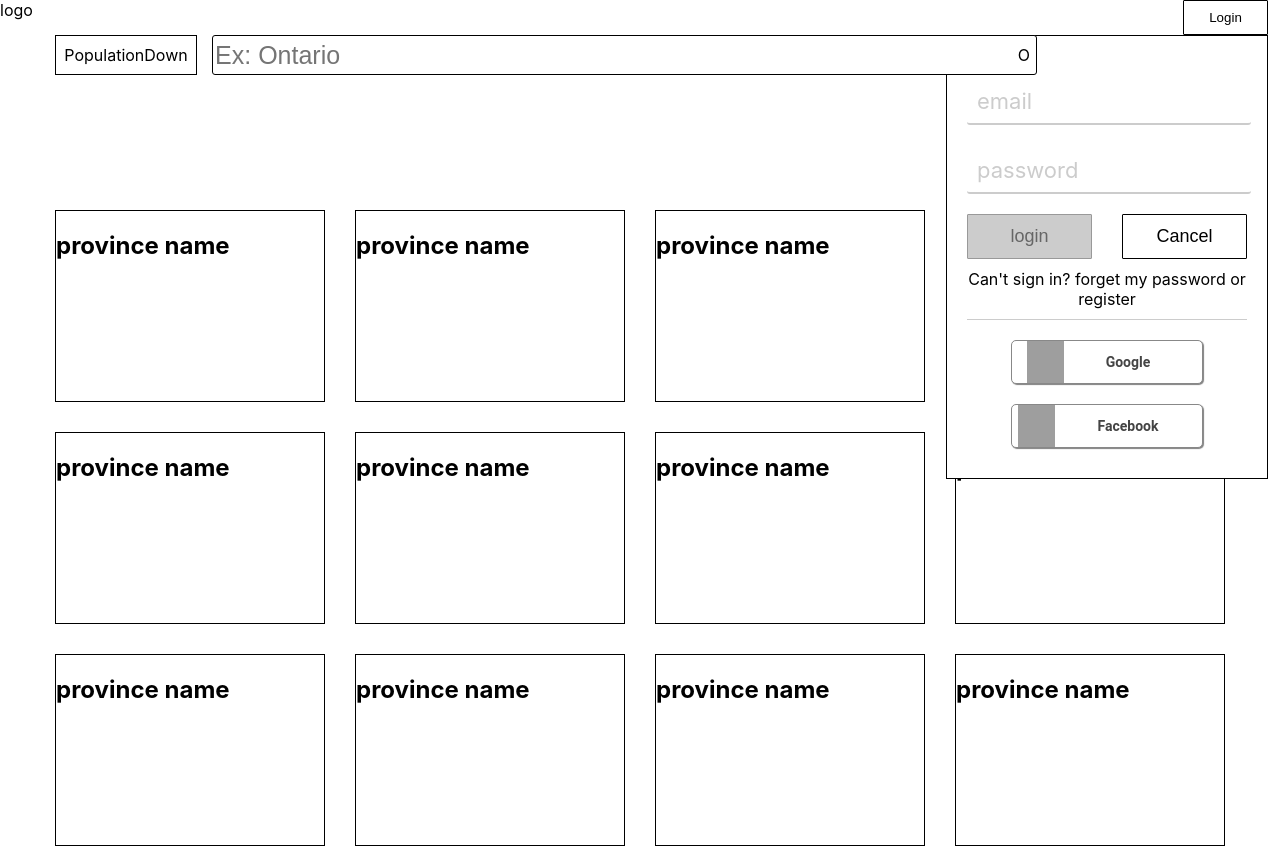
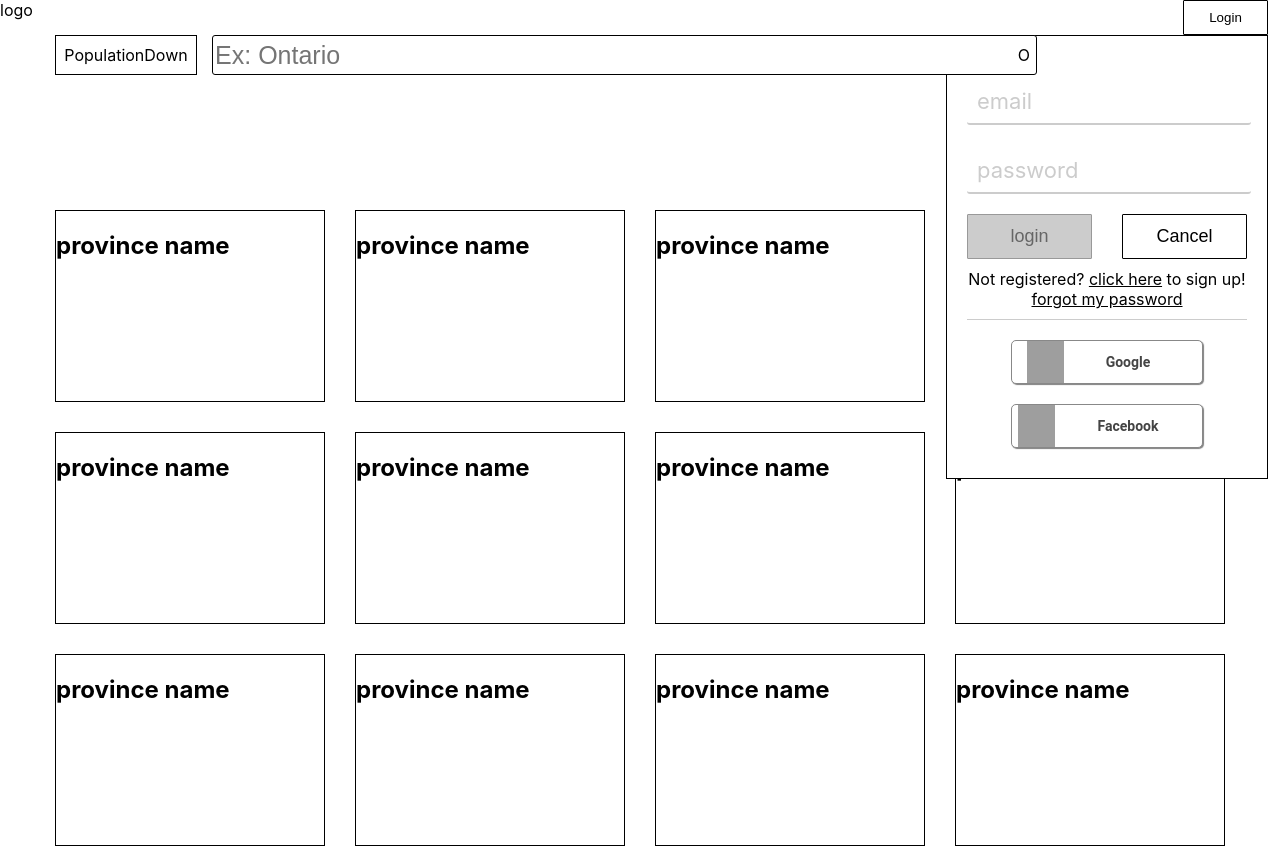
Before and after one commit to leost3/collegecanada, a React (Create React App) app: page / in a window 1280 px wide. Shown: the top 848 px of the page. Built offline with nearby package versions, Linux system fonts and the light colour scheme; grey boxes are pictures that could not be loaded.

Commit message:
signup link and forgot password included

```diff
--- a/src/shared/components/UIElements/LoginWindow/LoginWindow.js
+++ b/src/shared/components/UIElements/LoginWindow/LoginWindow.js
@@ -60,7 +60,7 @@ const LoginWindow = ({ closeLogin }) => {
 
   const email = formState.inputs.email.value;
   const password = formState.inputs.password.value;
-  // const {email, password} = formState.inputs[]
+
   const authenticateUser = (e, email, password) => {
     e.preventDefault();
     closeLogin();
@@ -100,7 +100,15 @@ const LoginWindow = ({ closeLogin }) => {
           </Button>
         </div>
         <span className="register">
-          Can't sign in? forget my password or register{" "}
+          Not registered?{" "}
+          <span className="sign-up">
+            {" "}
+            <u>click here</u>
+          </span>{" "}
+          to sign up!{" "}
+        </span>
+        <span className="forgot-password">
+          <u>forgot my password</u>
         </span>
         <div className="popover-socialmedia">
           <SocialmediaSigninButton socialmedia="google" />
--- a/src/shared/components/UIElements/LoginWindow/LoginWindow.scss
+++ b/src/shared/components/UIElements/LoginWindow/LoginWindow.scss
@@ -13,8 +13,30 @@
     span.register {
         display: inline-block;
         margin-top: 10px;
+
+
+        span.sign-up {
+            align-self: flex-start;
+            display: inline-block;
+            cursor: pointer;
+
+            &:hover {
+                color: darkblue;
+            }
+        }
+
+
     }
 
+    span.forgot-password {
+        display: inline-block;
+        align-self: flex-start;
+        cursor: pointer;
+
+        &:hover {
+            color: darkblue;
+        }
+    }
 
     &-buttons {
         margin-top: 20px;
```
